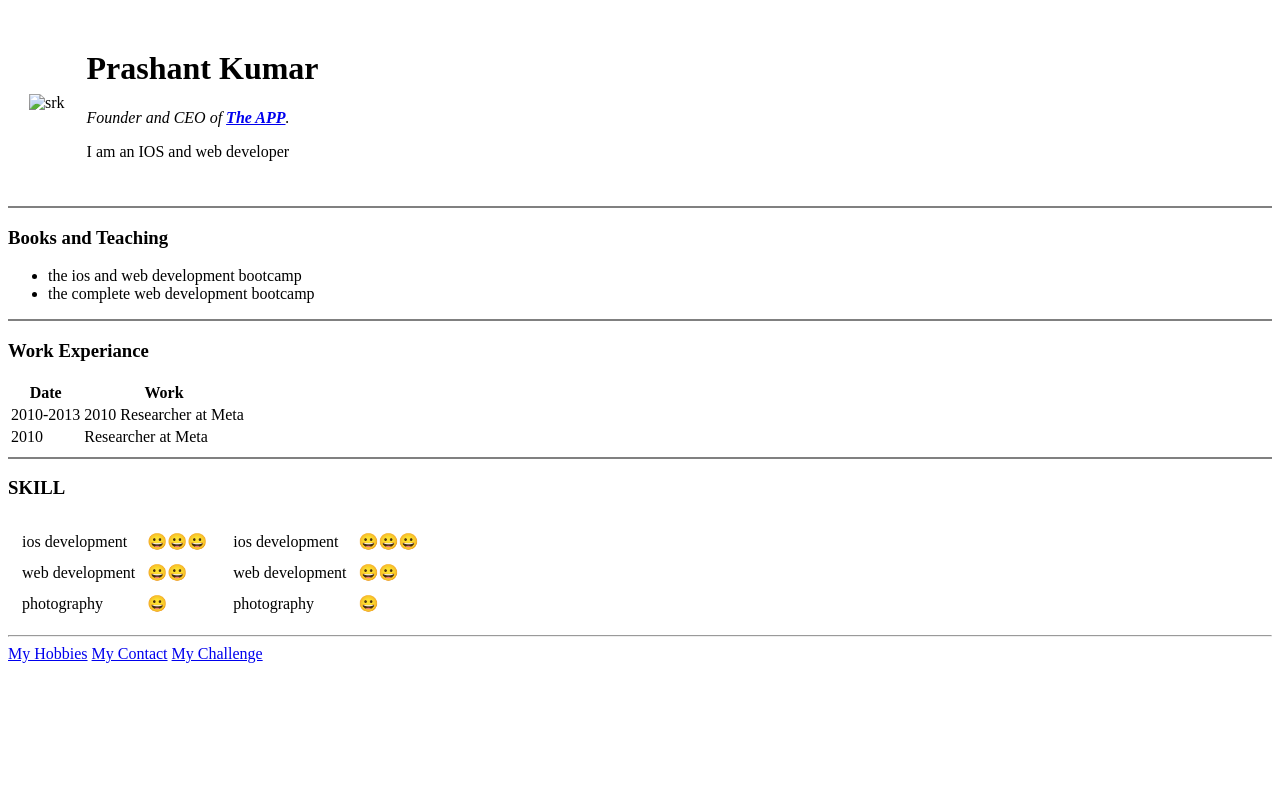
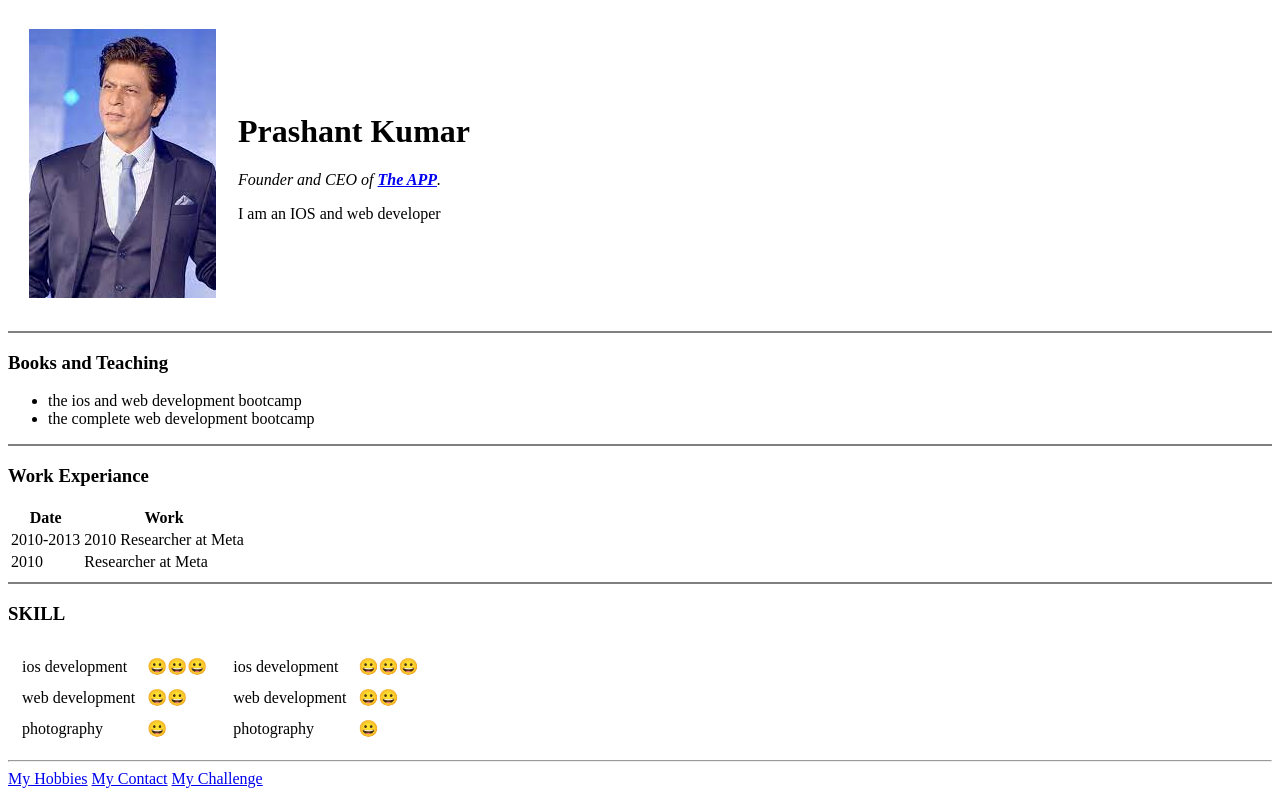
Before and after one commit to prashantkumar4217/cv, a plain HTML site: page index.html in a window 1280 px wide. Drawn offline with Linux system fonts and the light colour scheme.

Commit message:
changed img location

```diff
--- a/index.html
+++ b/index.html
@@ -8,7 +8,7 @@
   <body>
     <table cellspacing="20">
       <tr>
-        <td><img src="image/srk.png" alt="srk" /></td>
+        <td><img src="srk.png" alt="srk" /></td>
         <td>
           <h1>Prashant Kumar</h1>
           <p>
```
